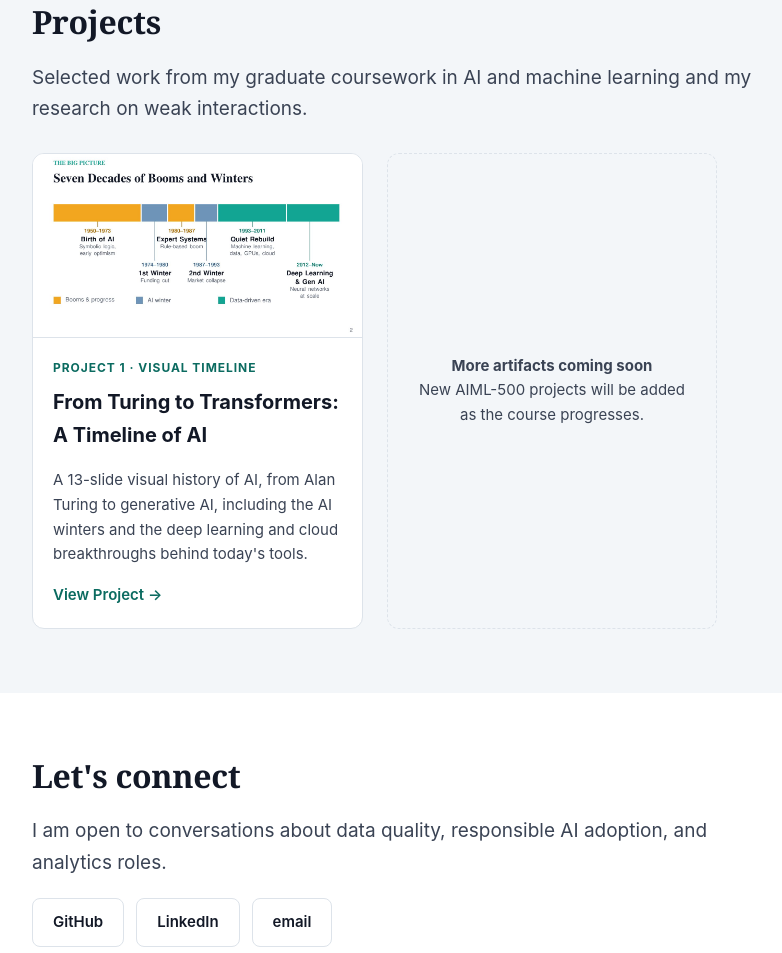
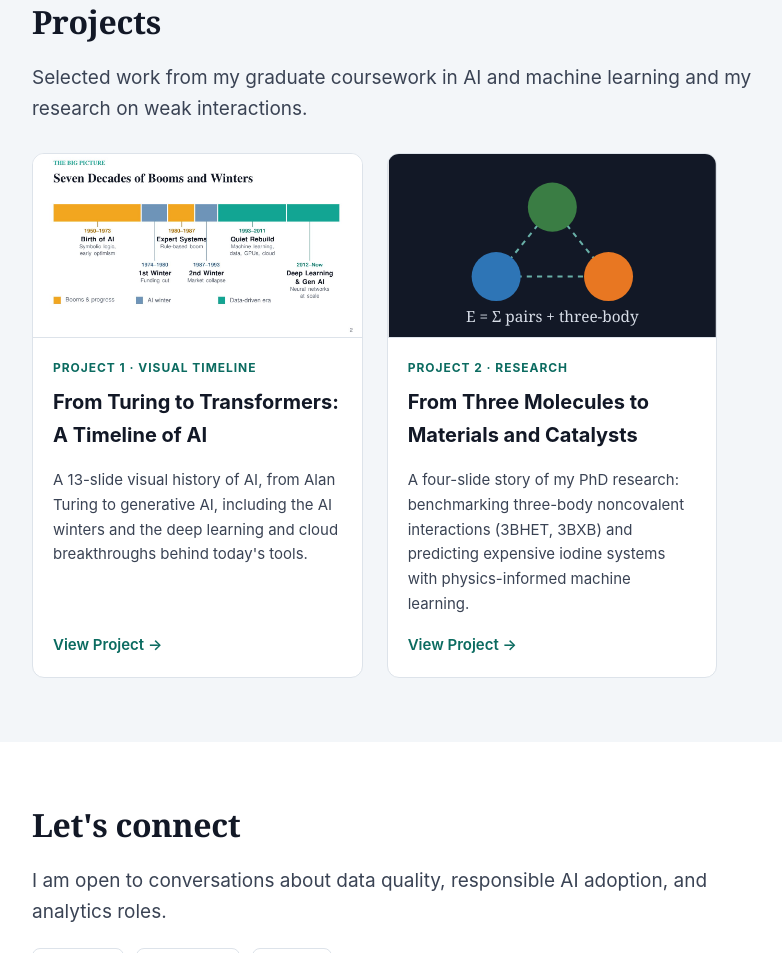
Before and after one commit to ochiengS/ochiengS.github.io, a plain HTML site: page index.html in a window 1280 px wide. Shown: the part 1523-2476 px from the top of the page, without its empty margins (88-870 px from the left). Drawn offline with Linux system fonts and the light colour scheme.

Commit message:
Update index.html

```diff
--- a/index.html
+++ b/index.html
@@ -77,8 +77,24 @@
             <a class="more" href="ai-timeline.html">View Project &rarr;</a>
           </div>
         </article>
-        <div class="card soon">
-          <p><strong>More artifacts coming soon</strong><br>New AIML-500 projects will be added as the course progresses.</p>
+
+        <article class="card">
+          <svg viewBox="0 0 320 180" role="img" aria-label="Illustration of three interacting molecules forming a trimer" style="display:block;width:100%;aspect-ratio:16/9;border-bottom:1px solid #dde3ea">
+            <rect width="320" height="180" fill="#121826"/>
+            <g stroke="#7fd6c9" stroke-width="2" stroke-dasharray="5 5" opacity="0.8">
+              <line x1="105" y1="120" x2="215" y2="120"/><line x1="105" y1="120" x2="160" y2="52"/><line x1="215" y1="120" x2="160" y2="52"/>
+            </g>
+            <circle cx="105" cy="120" r="24" fill="#2e75b6"/><circle cx="215" cy="120" r="24" fill="#e87722"/><circle cx="160" cy="52" r="24" fill="#3a7d44"/>
+            <text x="160" y="164" fill="#d8dee8" font-family="Georgia, serif" font-size="15" text-anchor="middle">E = &#931; pairs + three-body</text>
+          </svg>
+          <div class="body">
+            <span class="tag">Project 2 · Research</span>
+            <h3>From Three Molecules to Materials and Catalysts</h3>
+            <p>A four-slide story of my PhD research: benchmarking three-body noncovalent interactions (3BHET, 3BXB) and predicting expensive iodine systems with physics-informed machine learning.</p>
+            <a class="more" href="nci-story.html">View Project &rarr;</a>
+          </div>
+        </article>
+
         </div>
       </div>
     </div>
```
